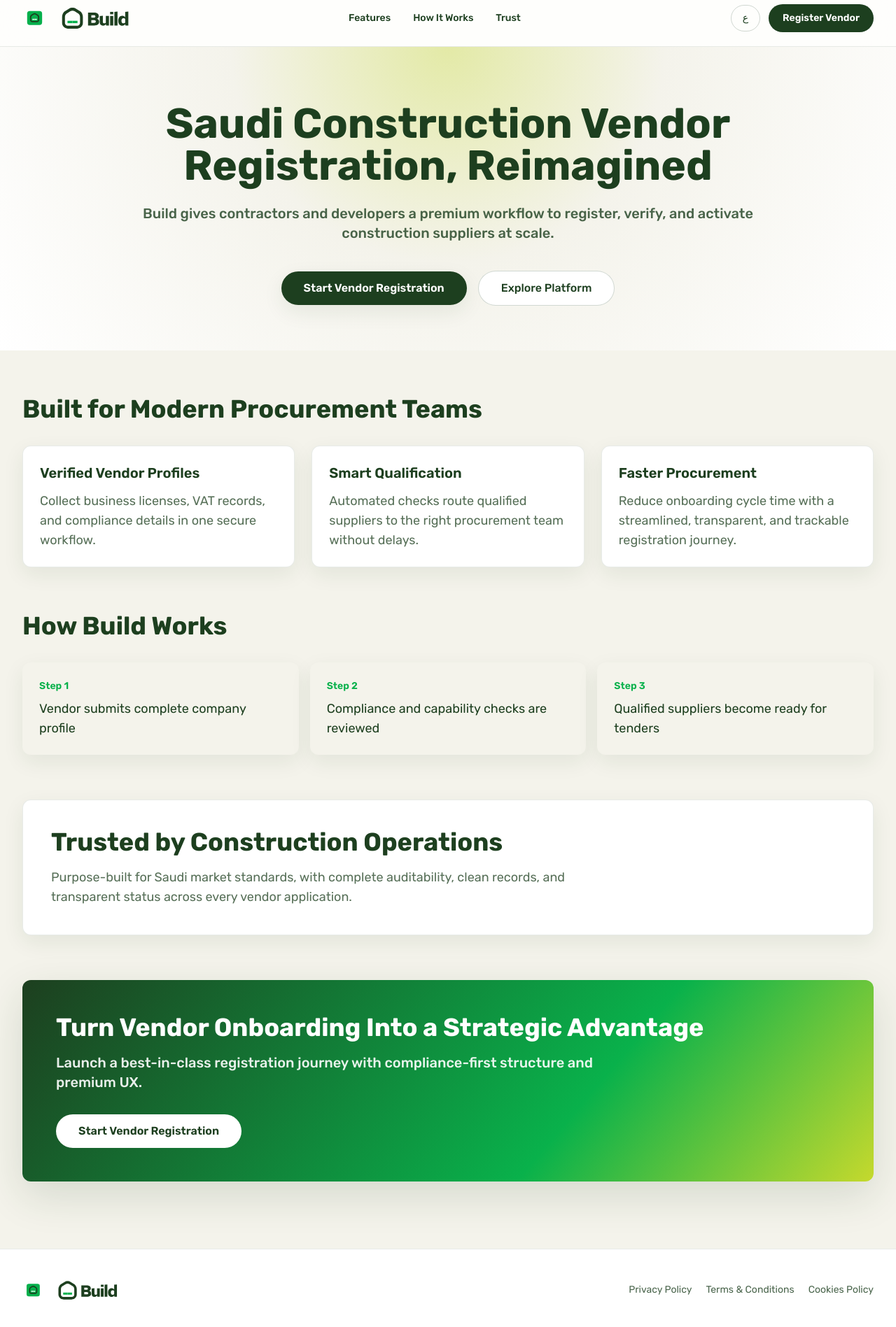
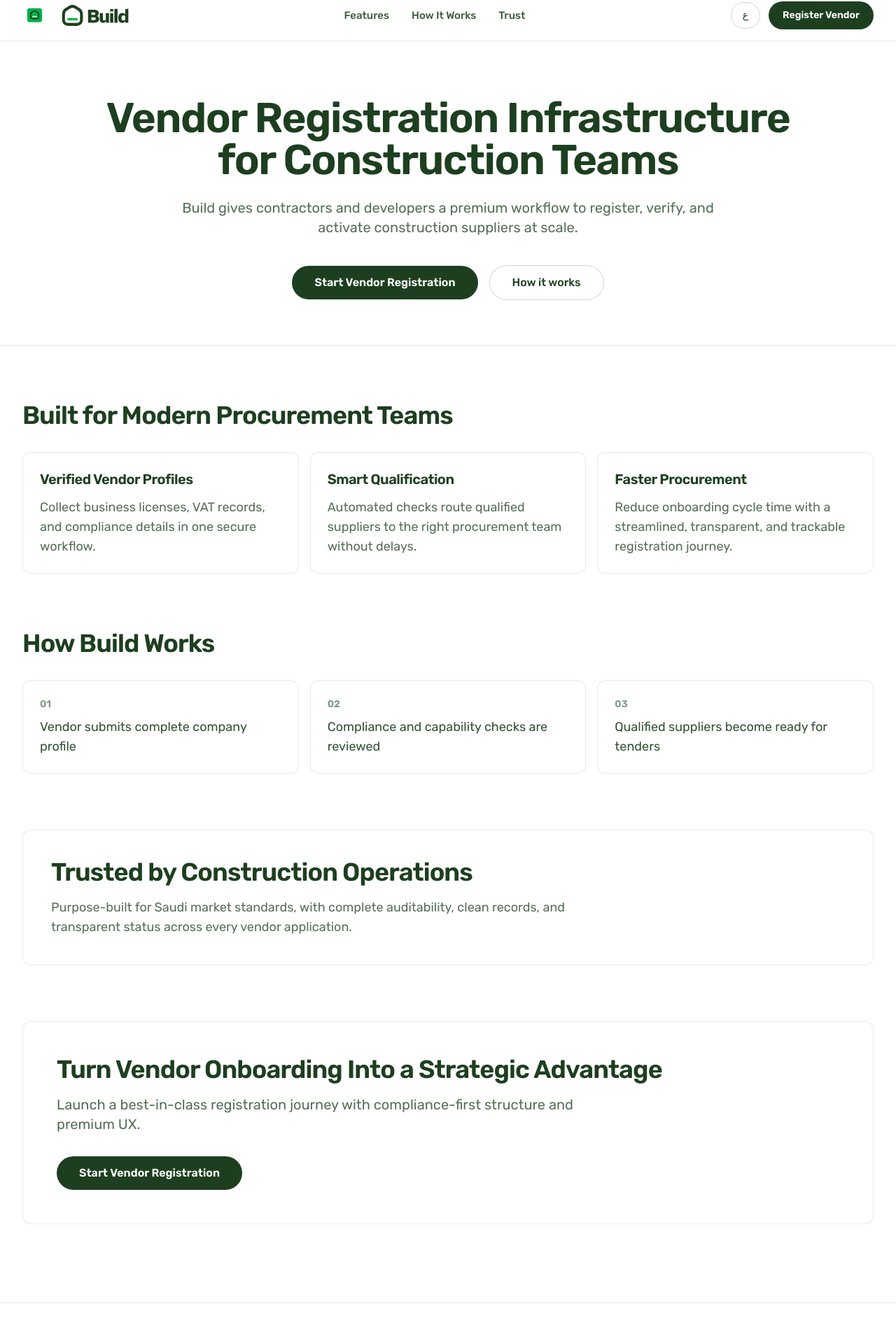
Before and after one commit to sulaimanalsuqub/buildsaudi, a Next.js app: page / in a window 1280 px wide. Shown: the part 14-1911 px from the top of the page at 70% size. Built offline with nearby package versions, Linux system fonts and the light colour scheme.

Commit message:
refactor: simplify UI and align typography to Stripe-like scale

```diff
--- a/app/(site)/register/page.tsx
+++ b/app/(site)/register/page.tsx
@@ -13,7 +13,7 @@ export default function RegisterPage() {
     <main className="py-16">
       <Container>
         <div className="mx-auto mb-10 max-w-3xl text-center">
-          <h1 className="type-hero text-brand-dark">Vendor Registration</h1>
+          <h1 className="type-section-title text-brand-dark">Vendor Registration</h1>
           <p className="type-subheading mt-4 text-brand-dark/75">
             Submit your profile in a structured multi-step form. The Build team reviews every application for quality and compliance.
           </p>
--- a/app/ar/register/page.tsx
+++ b/app/ar/register/page.tsx
@@ -12,7 +12,7 @@ export default function ArabicRegisterPage() {
     <main className="py-16" dir="rtl">
       <Container>
         <div className="mx-auto mb-10 max-w-3xl text-center">
-          <h1 className="type-hero text-brand-dark">تسجيل الموردين</h1>
+          <h1 className="type-section-title text-brand-dark">تسجيل الموردين</h1>
           <p className="type-subheading mt-4 text-brand-dark/75">
             أكمل بيانات شركتك عبر نموذج متعدد الخطوات، وسيتم مراجعة طلبكم من فريق بيلد خلال وقت قصير.
           </p>
--- a/app/globals.css
+++ b/app/globals.css
@@ -12,24 +12,24 @@ body {
 }
 
 body {
-  @apply bg-brand-light text-brand-dark antialiased;
+  @apply bg-white text-brand-dark antialiased;
 }
 
 @layer components {
   .type-hero {
-    @apply text-5xl font-bold leading-tight md:text-6xl;
+    @apply text-4xl font-semibold tracking-tight leading-[1.05] md:text-6xl;
   }
 
   .type-section-title {
-    @apply text-3xl font-bold md:text-4xl;
+    @apply text-2xl font-semibold tracking-tight md:text-4xl;
   }
 
   .type-subheading {
-    @apply text-lg font-medium leading-relaxed md:text-xl;
+    @apply text-lg font-normal leading-8 md:text-xl;
   }
 
   .type-body {
-    @apply text-base leading-relaxed md:text-lg;
+    @apply text-base leading-7 md:text-lg;
   }
 
   .type-small {
--- a/components/layout/site-footer.tsx
+++ b/components/layout/site-footer.tsx
@@ -10,7 +10,7 @@ type SiteFooterProps = {
 export function SiteFooter({ isRtl = false }: SiteFooterProps) {
   return (
     <footer className="mt-24 border-t border-brand-dark/10 bg-white">
-      <Container className="space-y-8 py-10">
+      <Container className="space-y-7 py-10">
         <div className="flex flex-col gap-6 sm:flex-row sm:items-center sm:justify-between">
           <div className="flex items-center gap-3">
             <Image src="/brand/icon-mark.svg" alt="Build icon" width={30} height={30} />
@@ -21,13 +21,13 @@ export function SiteFooter({ isRtl = false }: SiteFooterProps) {
               height={36}
             />
           </div>
-          <div className="flex flex-wrap items-center gap-5 text-sm text-brand-dark/80">
-            <Link href="/privacy-policy" className="hover:text-brand-primary">{isRtl ? "سياسة الخصوصية" : "Privacy Policy"}</Link>
-            <Link href="/terms-conditions" className="hover:text-brand-primary">{isRtl ? "الشروط والأحكام" : "Terms & Conditions"}</Link>
-            <Link href="/cookies-policy" className="hover:text-brand-primary">{isRtl ? "سياسة ملفات الارتباط" : "Cookies Policy"}</Link>
+          <div className="flex flex-wrap items-center gap-5 text-sm text-brand-dark/70">
+            <Link href="/privacy-policy" className="hover:text-brand-dark">{isRtl ? "سياسة الخصوصية" : "Privacy Policy"}</Link>
+            <Link href="/terms-conditions" className="hover:text-brand-dark">{isRtl ? "الشروط والأحكام" : "Terms & Conditions"}</Link>
+            <Link href="/cookies-policy" className="hover:text-brand-dark">{isRtl ? "سياسة ملفات الارتباط" : "Cookies Policy"}</Link>
           </div>
         </div>
-        <p className="text-sm text-brand-dark/60">
+        <p className="text-sm text-brand-dark/55">
           {isRtl
             ? "© 2026 بيلد. جميع الحقوق محفوظة."
             : "© 2026 Build Saudi. All rights reserved."}
--- a/components/layout/site-header.tsx
+++ b/components/layout/site-header.tsx
@@ -19,8 +19,8 @@ export function SiteHeader({ isRtl = false }: SiteHeaderProps) {
   const languageHref = isRtl ? "/" : "/ar";
 
   return (
-    <header className="sticky top-0 z-40 border-b border-brand-dark/10 bg-white/85 backdrop-blur-xl">
-      <Container className="flex h-20 items-center justify-between">
+    <header className="sticky top-0 z-40 border-b border-brand-dark/10 bg-white/95">
+      <Container className="flex h-16 items-center justify-between md:h-[72px]">
         <Link href={homeHref} className="flex items-center gap-3" aria-label="Build homepage">
           <Image src="/brand/icon-mark.svg" alt="Build icon" width={34} height={34} priority />
           <Image
@@ -34,7 +34,7 @@ export function SiteHeader({ isRtl = false }: SiteHeaderProps) {
 
         <nav aria-label="Main navigation" className="hidden items-center gap-8 lg:flex">
           {navItems.map((item) => (
-            <Link key={item.href + item.label} href={item.href} className="text-sm font-medium text-brand-dark transition-colors hover:text-brand-primary">
+            <Link key={item.href + item.label} href={item.href} className="text-[15px] font-medium text-brand-dark/85 transition-colors hover:text-brand-dark">
               {item.label}
             </Link>
           ))}
@@ -43,13 +43,13 @@ export function SiteHeader({ isRtl = false }: SiteHeaderProps) {
         <div className="flex items-center gap-3">
           <Link
             href={languageHref}
-            className="rounded-full border border-brand-dark/20 px-4 py-2 text-sm font-medium text-brand-dark transition hover:border-brand-primary hover:text-brand-primary"
+            className="rounded-full border border-brand-dark/20 px-4 py-2 text-sm font-medium text-brand-dark transition hover:border-brand-dark/35"
           >
             {isRtl ? "EN" : "ع"}
           </Link>
           <Link
             href={registerHref}
-            className="rounded-full bg-brand-dark px-5 py-2.5 text-sm font-semibold text-white transition hover:bg-brand-primary"
+            className="rounded-full bg-brand-dark px-5 py-2.5 text-sm font-semibold text-white transition hover:bg-brand-dark/90"
           >
             {isRtl ? "سجل كمورد" : "Register Vendor"}
           </Link>
--- a/components/sections/home-content.tsx
+++ b/components/sections/home-content.tsx
@@ -32,12 +32,12 @@ const steps = [
 
 export function HomeContent({ isRtl = false }: HomeContentProps) {
   const t = {
-    heroTitle: isRtl ? "منصة بيلد لتسجيل موردي قطاع البناء" : "Saudi Construction Vendor Registration, Reimagined",
+    heroTitle: isRtl ? "منصة بيلد لتسجيل موردي قطاع البناء" : "Vendor Registration Infrastructure for Construction Teams",
     heroSub: isRtl
       ? "بيلد تُمكن المقاولين والمطورين من تأهيل الموردين بسرعة وشفافية عبر تجربة احترافية متكاملة."
       : "Build gives contractors and developers a premium workflow to register, verify, and activate construction suppliers at scale.",
     primaryCta: isRtl ? "ابدأ تسجيل المورد" : "Start Vendor Registration",
-    secondaryCta: isRtl ? "استكشف المنصة" : "Explore Platform",
+    secondaryCta: isRtl ? "كيف تعمل" : "How it works",
     featuresTitle: isRtl ? "مزايا مصممة لفرق المشتريات" : "Built for Modern Procurement Teams",
     howTitle: isRtl ? "كيف تعمل بيلد" : "How Build Works",
     trustTitle: isRtl ? "موثوقة لدى فرق المشاريع" : "Trusted by Construction Operations",
@@ -49,21 +49,21 @@ export function HomeContent({ isRtl = false }: HomeContentProps) {
 
   return (
     <main>
-      <section className="bg-hero-gradient pb-16 pt-20">
+      <section className="border-b border-brand-dark/10 bg-white pb-16 pt-16 md:pt-20">
         <Container>
           <motion.div
             initial={{ opacity: 0, y: 28 }}
             animate={{ opacity: 1, y: 0 }}
             transition={{ duration: 0.6 }}
-            className="mx-auto max-w-4xl text-center"
+            className="mx-auto max-w-5xl text-center"
           >
             <h1 className="type-hero text-brand-dark">{t.heroTitle}</h1>
-            <p className="type-subheading mt-6 text-brand-dark/80">{t.heroSub}</p>
+            <p className="type-subheading mx-auto mt-6 max-w-3xl text-brand-dark/75">{t.heroSub}</p>
             <div className="mt-10 flex flex-wrap items-center justify-center gap-4">
-              <Link href={isRtl ? "/ar/register" : "/register"} className="rounded-full bg-brand-dark px-8 py-3 text-base font-semibold text-white shadow-soft transition hover:bg-brand-primary">
+              <Link href={isRtl ? "/ar/register" : "/register"} className="rounded-full bg-brand-dark px-8 py-3 text-base font-semibold text-white transition hover:bg-brand-dark/90">
                 {t.primaryCta}
               </Link>
-              <Link href="#features" className="rounded-full border border-brand-dark/20 bg-white px-8 py-3 text-base font-medium text-brand-dark transition hover:border-brand-primary hover:text-brand-primary">
+              <Link href="#how-it-works" className="rounded-full border border-brand-dark/20 bg-white px-8 py-3 text-base font-medium text-brand-dark transition hover:border-brand-dark/40">
                 {t.secondaryCta}
               </Link>
             </div>
@@ -71,10 +71,10 @@ export function HomeContent({ isRtl = false }: HomeContentProps) {
         </Container>
       </section>
 
-      <section id="features" className="pt-16">
+      <section id="features" className="pt-16 md:pt-20">
         <Container>
           <h2 className="type-section-title text-brand-dark">{t.featuresTitle}</h2>
-          <div className="mt-8 grid gap-6 md:grid-cols-3">
+          <div className="mt-8 grid gap-4 md:grid-cols-3">
             {features.map((feature, idx) => (
               <motion.article
                 key={feature.title}
@@ -82,9 +82,9 @@ export function HomeContent({ isRtl = false }: HomeContentProps) {
                 whileInView={{ opacity: 1, y: 0 }}
                 viewport={{ once: true }}
                 transition={{ delay: idx * 0.08 }}
-                className="rounded-xl border border-brand-dark/10 bg-white p-6 shadow-soft"
+                className="rounded-xl border border-brand-dark/10 bg-white p-6"
               >
-                <h3 className="text-xl font-semibold text-brand-dark">{feature.title}</h3>
+                <h3 className="text-xl font-semibold tracking-tight text-brand-dark">{feature.title}</h3>
                 <p className="type-body mt-3 text-brand-dark/75">{feature.description}</p>
               </motion.article>
             ))}
@@ -92,23 +92,23 @@ export function HomeContent({ isRtl = false }: HomeContentProps) {
         </Container>
       </section>
 
-      <section id="how-it-works" className="pt-16">
+      <section id="how-it-works" className="pt-16 md:pt-20">
         <Container>
           <h2 className="type-section-title text-brand-dark">{t.howTitle}</h2>
           <ol className="mt-8 grid gap-4 md:grid-cols-3">
             {steps.map((step, idx) => (
-              <li key={step} className="rounded-xl bg-brand-light p-6 shadow-soft">
-                <p className="text-sm font-semibold text-brand-primary">Step {idx + 1}</p>
-                <p className="type-body mt-2 text-brand-dark">{step}</p>
+              <li key={step} className="rounded-xl border border-brand-dark/10 bg-white p-6">
+                <p className="text-sm font-semibold text-brand-dark/55">0{idx + 1}</p>
+                <p className="type-body mt-2 text-brand-dark/90">{step}</p>
               </li>
             ))}
           </ol>
         </Container>
       </section>
 
-      <section id="trust" className="pt-16">
+      <section id="trust" className="pt-16 md:pt-20">
         <Container>
-          <div className="rounded-xl border border-brand-dark/10 bg-white p-8 shadow-soft md:p-10">
+          <div className="rounded-xl border border-brand-dark/10 bg-white p-8 md:p-10">
             <h2 className="type-section-title text-brand-dark">{t.trustTitle}</h2>
             <p className="type-body mt-4 max-w-3xl text-brand-dark/75">
               {isRtl
@@ -119,19 +119,19 @@ export function HomeContent({ isRtl = false }: HomeContentProps) {
         </Container>
       </section>
 
-      <section className="pt-16">
+      <section className="pb-4 pt-16 md:pt-20">
         <Container>
           <motion.div
             initial={{ opacity: 0, scale: 0.98 }}
             whileInView={{ opacity: 1, scale: 1 }}
             viewport={{ once: true }}
-            className="rounded-xl bg-cta-gradient p-8 text-white shadow-premium md:p-12"
+            className="rounded-xl border border-brand-dark/10 bg-white p-8 md:p-12"
           >
-            <h2 className="type-section-title">{t.ctaTitle}</h2>
-            <p className="type-subheading mt-4 max-w-3xl text-white/90">{t.ctaSub}</p>
+            <h2 className="type-section-title text-brand-dark">{t.ctaTitle}</h2>
+            <p className="type-subheading mt-4 max-w-3xl text-brand-dark/75">{t.ctaSub}</p>
             <Link
               href={isRtl ? "/ar/register" : "/register"}
-              className="mt-8 inline-block rounded-full bg-white px-8 py-3 text-base font-semibold text-brand-dark transition hover:bg-brand-light"
+              className="mt-8 inline-block rounded-full bg-brand-dark px-8 py-3 text-base font-semibold text-white transition hover:bg-brand-dark/90"
             >
               {t.primaryCta}
             </Link>
```
Also changed, not shown: components/forms/vendor-registration-form.tsx (+8 -8 lines).
